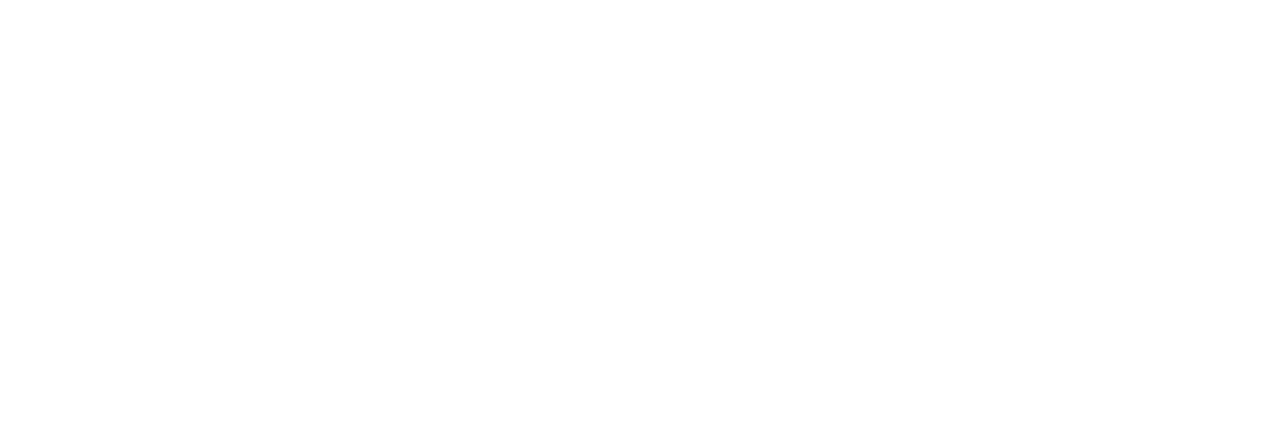
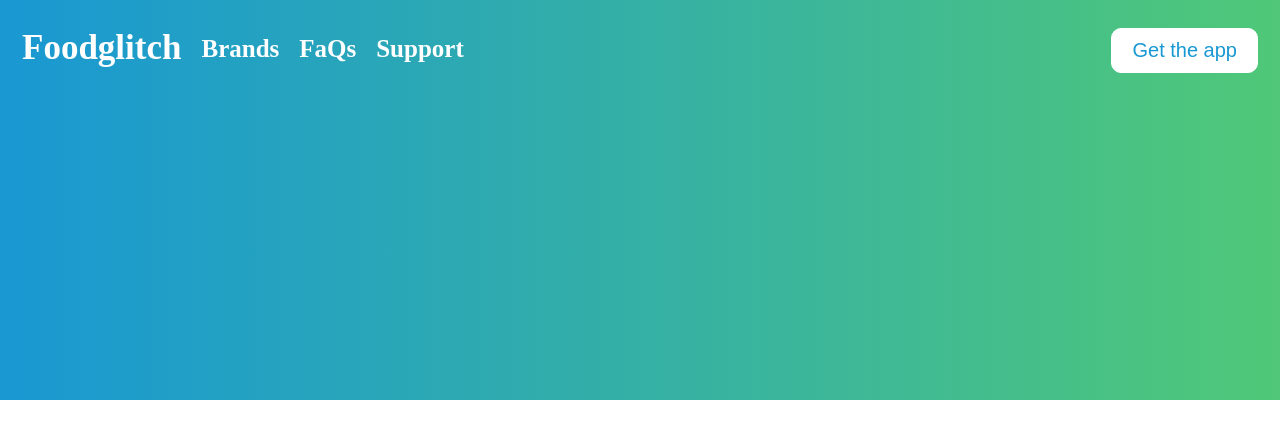
Before and after one commit to majortm/foodglitch, a plain HTML site: page index.html in a window 1280 px wide. Drawn offline with Linux system fonts and the light colour scheme.

Commit message:
nav bar header complete

```diff
--- a/index.html
+++ b/index.html
@@ -1,12 +1,43 @@
 <!DOCTYPE html>
 <html lang="en">
+
 <head>
-    <meta charset="UTF-8">
-    <meta http-equiv="X-UA-Compatible" content="IE=edge">
-    <meta name="viewport" content="width=device-width, initial-scale=1.0">
-    <title>Document</title>
+  <meta charset="UTF-8">
+  <meta http-equiv="X-UA-Compatible" content="IE=edge">
+  <meta name="viewport" content="width=device-width, initial-scale=1.0">
+  <link rel="stylesheet" href="style/style.css">
+  <title>FOOD GLITCH</title>
 </head>
+
 <body>
+  <header>
 
+    <nav>
+      <div class="navlink">
+        <div class="logo">Foodglitch</div>
+        <div class="desktop_nav">
+          <a href="#">Brands</a>
+          <a href="#">FaQs</a>
+          <a href="#">Support</a>
+        </div>
+      </div>
+      <div class="navbutton">
+        <button>Get the app</button>
+      </div>
+      <div class="navicon"><button><img src="asset/image/nav.svg" alt="navicon"></button></div>
+    </nav>
+
+  </header>
+  <main>
+    <section></section>
+    <section></section>
+    <section></section>
+    <section></section>
+    <section></section>
+  </main>
+  <footer>
+
+  </footer>
 </body>
+
 </html>
--- a/style/style.css
+++ b/style/style.css
@@ -0,0 +1,99 @@
+* {
+    box-sizing: border-box;
+    max-width: 100%;
+    margin: 0;
+    padding: 0;
+}
+
+header {
+    background-image: linear-gradient(to left, #50c878, #1998d3);
+    height: 100vh;
+
+}
+
+header nav {
+    display: flex;
+    flex-direction: row;
+    justify-content: space-between;
+    padding:8px 2px;
+
+}
+
+header nav .navlink {
+    display: flex;
+    flex-direction: row;
+    justify-content: space-between;
+    color: white;
+    margin:20px;
+
+}
+header nav .navlink .logo{
+    padding:0px 0px;
+    font-size:35px;
+    font-weight:900;
+}
+header nav .navbutton button{
+     display:none;
+     color:#1998d3;
+     background-color: white;
+     padding: 10px 20px;
+     margin:20px;
+     border:1px solid white;
+     border-radius: 10px;
+     font-size: 20px;
+}
+
+header nav .desktop_nav{
+    display:none;
+    flex-direction: row;
+    justify-content: space-between;
+    padding:0px 10px;
+
+}
+header nav .desktop_nav a{
+    color: white;
+    padding: 7px 10px;
+    font-size: 25px;
+    font-weight: 900;
+    text-decoration: none;
+}
+header nav .navicon button{
+ display:block;
+ color:white;
+ background-color: transparent;
+border:none;
+}
+header nav .navicon button img{
+    color:white;
+    margin: 20px 0px;
+}
+
+
+
+
+
+
+
+
+
+
+/* desktopview  */
+
+@media screen and (min-width:1025px) {
+    header {
+        height: 50vh;
+    }
+    header nav .desktop_nav{
+        display:flex;
+    }
+
+    header nav .navbutton button{
+        display:block;
+    }
+    header nav .navicon button{
+        display:none;
+    }
+    header nav .navicon {
+        display:none;
+    }
+}
```
Also changed, not shown: asset/image/food1.jpg (added), asset/image/nav.svg (added).
